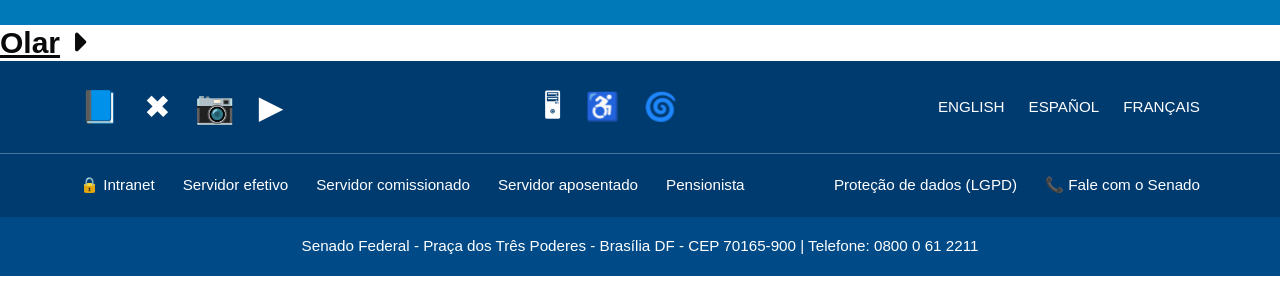
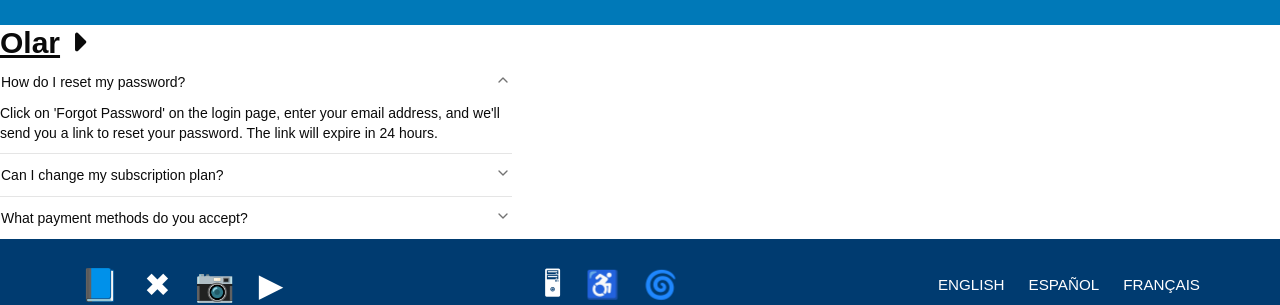
Before and after one commit to jupitters/react-pauta-sessao, a React (Vite) app: page / in a window 1280 px wide. Shown: the part 227-532 px from the top of the page. Built offline with nearby package versions, Linux system fonts and the light colour scheme.

Commit message:
global context

```diff
--- a/src/components/pauta-sessao/Corpo.jsx
+++ b/src/components/pauta-sessao/Corpo.jsx
@@ -6,15 +6,36 @@ import {
   AccordionTrigger,
 } from "@/components/ui/accordion"
 
+const items = [
+  {
+    value: "item-1",
+    trigger: "How do I reset my password?",
+    content:
+      "Click on 'Forgot Password' on the login page, enter your email address, and we'll send you a link to reset your password. The link will expire in 24 hours.",
+  },
+  {
+    value: "item-2",
+    trigger: "Can I change my subscription plan?",
+    content:
+      "Yes, you can upgrade or downgrade your plan at any time from your account settings. Changes will be reflected in your next billing cycle.",
+  },
+  {
+    value: "item-3",
+    trigger: "What payment methods do you accept?",
+    content:
+      "We accept all major credit cards, PayPal, and bank transfers. All payments are processed securely through our payment partners.",
+  },
+]
+
 const Corpo = () => {
   return (
-    <Accordion defaultValue={["item-1"]}>
-      <AccordionItem value="item-1">
-        <AccordionTrigger>Is it accessible?</AccordionTrigger>
-        <AccordionContent>
-          Yes. It adheres to the WAI-ARIA design pattern.
-        </AccordionContent>
-      </AccordionItem>
+    <Accordion type="multiple" defaultValue={["item-1"]} className="max-w-lg">
+      {items.map((item) => (
+        <AccordionItem key={item.value} value={item.value}>
+          <AccordionTrigger>{item.trigger}</AccordionTrigger>
+          <AccordionContent>{item.content}</AccordionContent>
+        </AccordionItem>
+      ))}
     </Accordion>
   )
 }
--- /dev/null
+++ b/src/context/AppContext.jsx
@@ -0,0 +1,9 @@
+import { createContext } from "react";
+
+export const AppContext = createContext();
+
+export const AppProvider = ({ children }) => {
+    <AppContext.Provider value={{}} >
+        {children}
+    </AppContext.Provider>
+};
--- a/src/pages/PautaSessao.jsx
+++ b/src/pages/PautaSessao.jsx
@@ -6,7 +6,7 @@ const PautaSessao = () => {
     <div className="app">
             <Cabecalho />
             <main className="content">
-                {/* <Corpo /> */}
+                <Corpo />
             </main>
         </div>
   )
```
